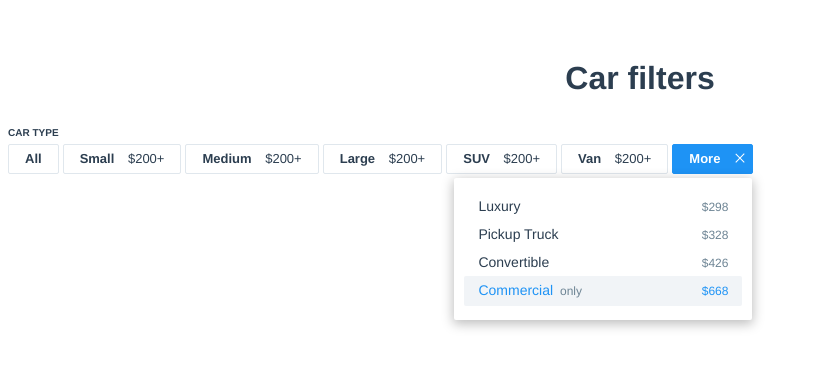
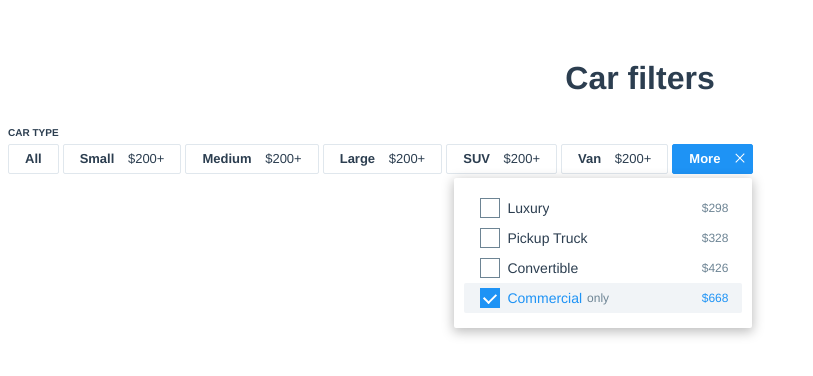
Before and after one commit to saulyz/car-filter, a Vue app: page / in a window 1280 px wide. Both pictures are taken after a click on the element "More". Shown: the top 376 px of the page, without its empty margins (0-813 px from the left). Built offline with nearby package versions, Linux system fonts and the light colour scheme.

Commit message:
Checkbox and toggles in Filter-item-dropdown

```diff
--- /dev/null
+++ b/src/assets/checkbox.scss
@@ -0,0 +1,89 @@
+$color-txt-muted: #6d8494;
+
+$checkbox-font-size: 14px;
+$checkbox-bg-default: transparent;
+$checkbox-bg-checked: $color-bg-highlight;
+$checkbox-border-default: $color-txt-muted;
+$checkbox-border-radius: 0;
+$checkbox-size: 20px;
+$checkbox-speed: .2s;
+$checkbox-label-color: inherit;
+$checkbox-color-disabled: lightgrey;
+
+input[type=checkbox] {
+    position: absolute;
+    opacity: 0;
+    width: 0;
+    height: 0;
+    display: none;
+}
+
+.checkbox{
+    display: inline-block;
+    position: relative;
+    max-width: 100%;
+    height: $checkbox-size;
+    padding-left: 29px;
+    font-size: $checkbox-font-size;
+    font-weight: normal;
+    line-height: 1.5;
+    text-overflow: ellipsis;
+    white-space: nowrap;
+    color: $checkbox-label-color;
+    overflow: hidden;
+    cursor: pointer;
+}
+
+.checkbox:before {
+    content: '';
+    position: absolute;
+    top: 0;
+    bottom: 0;
+    left: 2px;
+    background-color: $checkbox-bg-default;
+    border: 1px solid $checkbox-border-default;
+    border-radius: $checkbox-border-radius;
+    width: $checkbox-size - 2;
+}
+
+.checkbox:after {
+    content: '';
+    position: absolute;
+    top: 13px;
+    bottom: 13px;
+    left: 12px;
+    width: 0;
+    border: solid white;
+    border-width: 0 2px 2px 0;
+    transform: rotate(45deg);
+    -webkit-transform: rotate(45deg);
+    -ms-transform: rotate(45deg);
+    transition: $checkbox-speed;
+    opacity: 0;
+}
+
+input[type=checkbox]:disabled {
+
+    & + .checkbox {
+        color: $checkbox-color-disabled;
+        font-weight: normal;
+    }
+
+    & + .checkbox:before {
+        border-color: lighten($checkbox-border-default, 50%);
+    }
+}
+
+input[type=checkbox]:checked + .checkbox:before {
+    background-color: $checkbox-bg-checked;
+    border-color: $checkbox-bg-checked;
+}
+
+input[type=checkbox]:checked + .checkbox:after {
+    opacity: 1;
+    top: 3px;
+    bottom: 5px;
+    left: 8px;
+    width: 6px;
+    background-color: transparent;
+}
--- a/src/components/Car-filter.vue
+++ b/src/components/Car-filter.vue
@@ -10,10 +10,13 @@
                         :price="item.value"
                         :is-selected="item.isSelected"
                         :on-toggle="toggleItem"
-                        :key="item.id">
+                        :key="item.id"
+            >
             </filter-item>
             <filter-item-dropdown label="More"
-                                  :items="filterItemsDropdown">
+                                  :items="filterItemsDropdown"
+                                  :on-toggle="toggleItem"
+            >
             </filter-item-dropdown>
         </div>
     </div>
--- a/src/components/Filter-item-dropdown.vue
+++ b/src/components/Filter-item-dropdown.vue
@@ -12,8 +12,15 @@
         <div class="filter-item-options" v-show="isOpen">
             <div v-for="item in items" :key="item.id"
                  class="filter-item-option option-row"
-                 :class="{selected: item.isSelected}">
-                <div class="title">{{item.title}} <span class="only">only</span></div>
+                 :class="{selected: item.isSelected}"
+            >
+                <div class="title">
+                    <input class="checkbox" type="checkbox" :id="`option-${item.id}`" :checked="item.isSelected"/>
+                    <label class="checkbox" for="`option-${item.id}`" @click="onToggle(item.id)">
+                        <span>{{item.title}}</span>
+                    </label>
+                    <span class="only">only</span>
+                </div>
                 <div class="value">${{item.value}}</div>
             </div>
         </div>
@@ -25,6 +32,9 @@ export default {
     props: {
         items: {
             type: Array
+        },
+        onToggle: {
+            type: Function
         }
     },
     data() {
@@ -55,6 +65,7 @@ export default {
 
 <style lang="scss">
     @import "./../assets/config";
+    @import "./../assets/checkbox";
     $color-txt-muted: #6d8494;
     $color-option-bg-highlight: #f1f4f7;
 
@@ -118,8 +129,11 @@ export default {
     }
 
     .option-row {
+        height: 30px;
 
         .title {
+            display: flex;
+            align-items: center;
             height: 18px;
             font-size: 14px;
             line-height: 17.5px;
@@ -128,7 +142,7 @@ export default {
 
         .only {
             display: none;
-            margin-left: 3px;
+            margin-left: 5px;
             font-size: 12px;
         }
 
@@ -159,6 +173,7 @@ export default {
 
             .only {
                 display: inline-block;
+                padding-top: 2px;
                 color: $color-txt-muted;
             }
 
```
